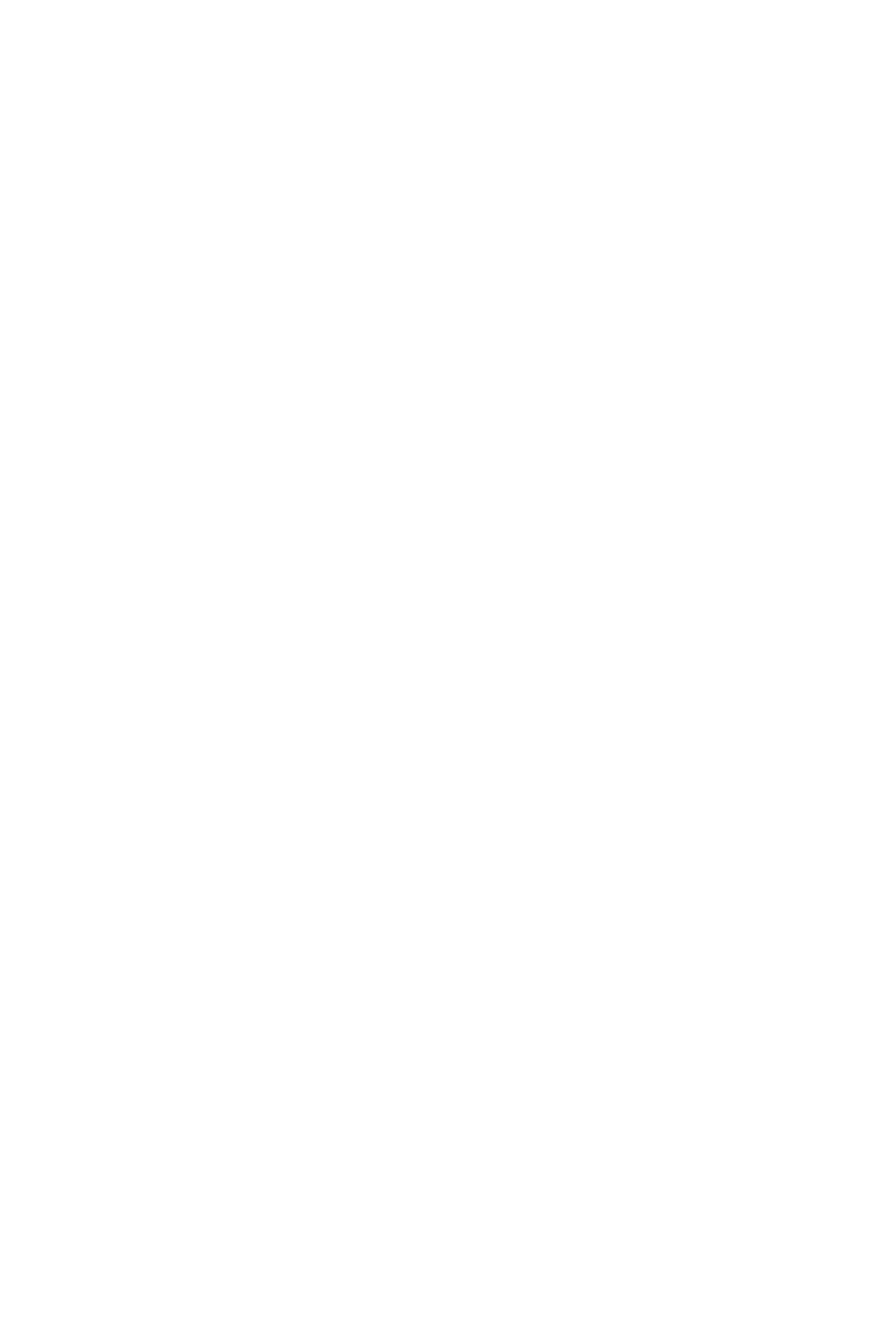
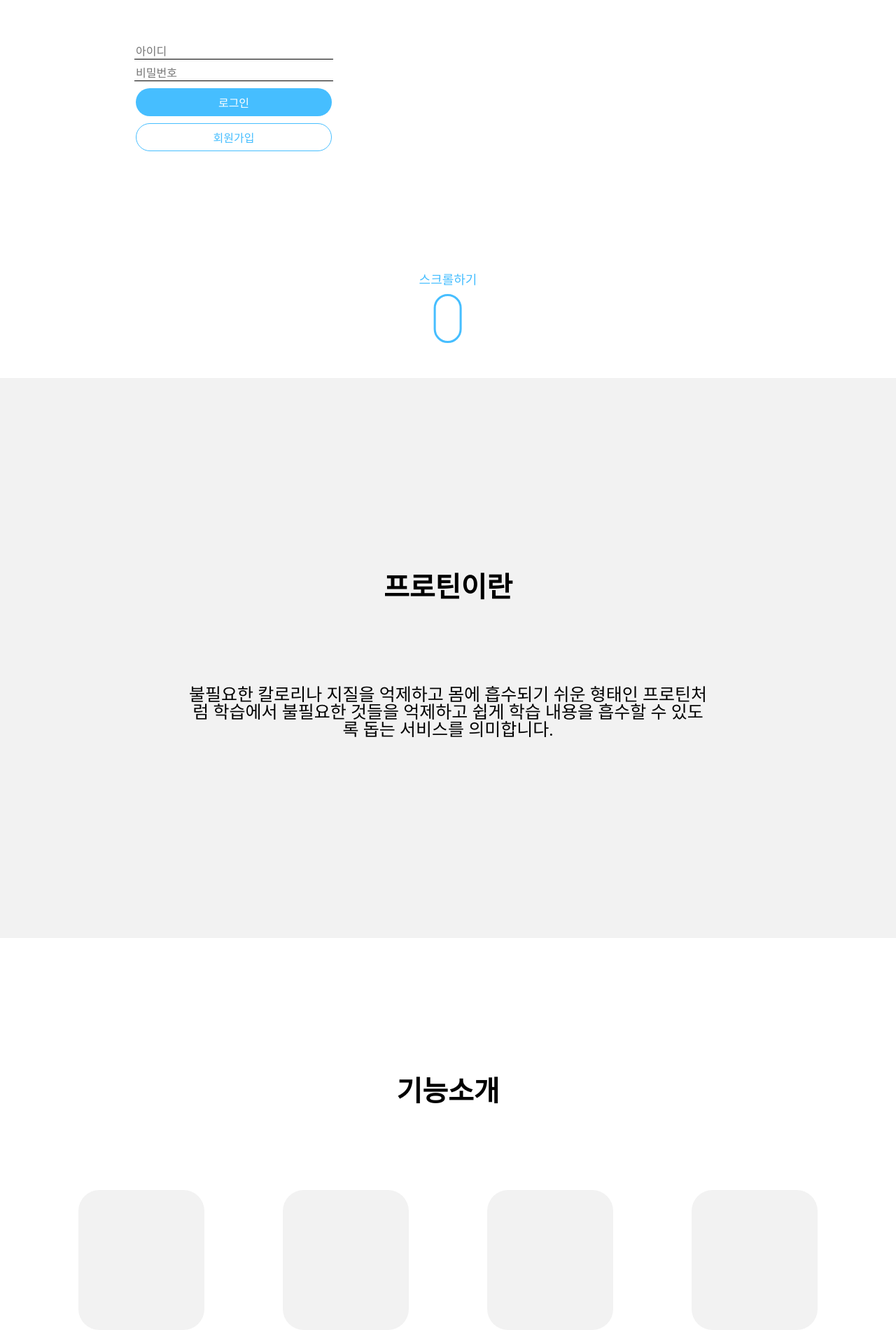
Before and after one commit to 5ewon/Web_Pages, a React (Create React App) app in the folder web-pages/: page / in a window 1280 px wide. Shown: the part 260-2180 px from the top of the page at 70% size. Before the commit the page ends 800 px from the top, so only its background shows below. Built offline with nearby package versions, Linux system fonts and the light colour scheme.

Commit message:
Building introduce web page frame

```diff
--- a/web-pages/src/App.js
+++ b/web-pages/src/App.js
@@ -1,6 +1,9 @@
+import FirstPage from "./js/introduce/FirstPage";
+
 function App() {
   return (
     <div>
+      <FirstPage />
     </div>
   );
 }
--- /dev/null
+++ b/web-pages/src/js/introduce/FirstPage.js
@@ -0,0 +1,18 @@
+import LoginPage from "./LoginPage";
+import IntroduceWeb from "./IntroduceWeb";
+import IntroduceFunction from "./IntroduceFunction";
+import Footer from "./Footer";
+import './introduce.css';
+
+function FirstPage() {
+    return(
+        <div id="first-page">
+            <LoginPage />
+            <IntroduceWeb />
+            <IntroduceFunction />
+            <Footer />
+        </div>
+    );
+}
+
+export default FirstPage;
--- /dev/null
+++ b/web-pages/src/js/introduce/Footer.js
@@ -0,0 +1,9 @@
+function Footer() {
+    return(
+        <footer id="introduce-footer">
+            푸터
+        </footer>
+    )
+}
+
+export default Footer;
--- /dev/null
+++ b/web-pages/src/js/introduce/IntroduceFunction.js
@@ -0,0 +1,19 @@
+function IntroduceFunction() {
+    return(
+        <div className="containers sticky">
+            <h3 id="introduce-function-h3">기능소개</h3>
+            <div id="functions-container">
+                <div className="function">
+                </div>
+                <div className="function">
+                </div>
+                <div className="function">
+                </div>
+                <div className="function">
+                </div>
+            </div>
+        </div>
+    )
+}
+
+export default IntroduceFunction;
--- /dev/null
+++ b/web-pages/src/js/introduce/IntroduceWeb.js
@@ -0,0 +1,16 @@
+function IntroduceWeb() {
+    return(
+        <div className="containers">
+            <h3 id="what-is-proteen">프로틴이란</h3>
+            <div id="introduce-web-paragraph">
+                불필요한 칼로리나 지질을 억제하고 몸에 흡수되기 쉬운 형태인 프로틴처럼
+                학습에서 불필요한 것들을 억제하고 쉽게 학습 내용을 흡수할 수 있도록 돕는
+                서비스를 의미합니다.
+            </div>
+            {/* <img />
+            <img /> */}
+        </div>
+    )
+}
+
+export default IntroduceWeb;
--- /dev/null
+++ b/web-pages/src/js/introduce/LoginPage.js
@@ -0,0 +1,35 @@
+import { useRef, useState } from 'react';
+
+function LoginPage() {
+    const scrollSign = useRef(null);
+    const [scrollOpacity, setScrollOpacity] = useState(false);
+    window.addEventListener('scroll', e => {
+        window.scrollY > 10 ?
+            setScrollOpacity(true)
+            : setScrollOpacity(false)
+    });
+    if(scrollOpacity)
+        setTimeout(() => scrollSign.current.classList.add('scroll-remove'), 0);
+    else
+    setTimeout(() => scrollSign.current.classList.remove('scroll-remove'), 0);
+    return(
+        <div className="containers">
+            <form id="login-form">
+                <input className="login-input" placeholder="아이디" />
+                <input className="login-input" placeholder="비밀번호" />
+                <input className="login-button" type="button" value="로그인"/>
+                <input className="login-button" type="button" value="회원가입"/>
+            </form>
+            <div id="scroll-sign" ref={scrollSign}>
+                스크롤하기
+                <div id="mouse-body">
+                    <div id="scroller"></div>
+                </div>
+            </div>
+            {/* <img id="logo" />
+            <img id="background-img" /> */}
+        </div>
+    )
+}
+
+export default LoginPage;
--- /dev/null
+++ b/web-pages/src/js/introduce/introduce.css
@@ -0,0 +1,223 @@
+/* http://meyerweb.com/eric/tools/css/reset/
+   v2.0 | 20110126
+   License: none (public domain)
+*/
+
+html, body, div, span, applet, object, iframe,
+h1, h2, h3, h4, h5, h6, p, blockquote, pre,
+a, abbr, acronym, address, big, cite, code,
+del, dfn, em, img, ins, kbd, q, s, samp,
+small, strike, strong, sub, sup, tt, var,
+b, u, i, center,
+dl, dt, dd, ol, ul, li,
+fieldset, form, label, legend,
+table, caption, tbody, tfoot, thead, tr, th, td,
+article, aside, canvas, details, embed,
+figure, figcaption, footer, header, hgroup,
+menu, nav, output, ruby, section, summary,
+time, mark, audio, video {
+	margin: 0;
+	padding: 0;
+	border: 0;
+	font-size: 100%;
+	font: inherit;
+	vertical-align: baseline;
+}
+/* HTML5 display-role reset for older browsers */
+article, aside, details, figcaption, figure,
+footer, header, hgroup, menu, nav, section {
+	display: block;
+}
+body {
+	line-height: 1;
+}
+ol, ul {
+	list-style: none;
+}
+input{
+    border: none;
+    outline: none;
+}
+
+/* FirstPage */
+
+::-webkit-scrollbar {
+    width: 10px;  /* 스크롤바의 너비 */
+}
+
+::-webkit-scrollbar-thumb {
+    height: 10%; /* 스크롤바의 길이 */
+    background: #46beff; /* 스크롤바의 색상 */
+    border-radius: 10px;
+}
+
+::-webkit-scrollbar-track {
+    background: hsla(213, 86%, 57%, 0.286);  /*스크롤바 뒷 배경 색상*/
+}
+
+#first-page{
+    scroll-behavior: smooth;
+}
+
+.containers{
+    position: sticky;
+    top: 0;
+    height: 100vh;
+    background-color: white;
+    z-index: 0;
+}
+.containers:nth-child(even){
+    background-color: #f2f2f2;
+}
+.containers:nth-child(2){
+    z-index: 1;
+}
+.containers:nth-child(3){
+    z-index: 2;
+}
+
+.sticky{
+    position: sticky;
+    top: 0;
+}
+
+/* LoginPage */
+
+#login-form{
+    width: min-content;
+    position:relative;
+    top: 50%;
+    transform: translateY(-50%);
+    left: 15%;
+    display: flex;
+    flex-direction: column;
+    align-items: center;
+}
+
+#login-form input{
+    width: 280px;
+    margin: 5px 0;
+    font-size: 16px;
+}
+
+.login-input{
+    border-bottom: 1px solid #000;
+    margin: 8px;
+}
+
+.login-button{
+    height: 40px;
+    background-color: #46beff;
+    color: white;
+    border-radius: 35px;
+}
+
+.login-button:last-child{
+    background-color: white;
+    border: 1px solid #46beff;
+    color: #46beff;
+}
+
+.login-button:first-child:hover{
+    color:#000;
+}
+
+#scroll-sign{
+    position: fixed;
+    left: 50%;
+    transform: translateX(-50%);
+    bottom: 50px;
+    font-size: 18px;
+    transition: 0.2s ease-out;
+    color: #46beff;
+}
+#mouse-body{
+    width: 40px;
+    height: 70px;
+    box-sizing: border-box;
+    border: 3px solid #46beff;
+    border-radius: 40px;
+    margin: 11px auto 0;
+}
+#scroller{
+    background: #46beff;
+    border: 1.5px solid #46beff;
+    border-radius: 3px;
+    width: 1.5px;
+    margin: 8px auto 0;
+    box-sizing: border-box;
+    height: 10px;
+    transform-origin: top;
+    animation-name: scroll;
+    animation-duration: 2s;
+    animation-iteration-count: infinite;
+}
+
+.scroll-remove{
+    opacity: 0;
+    bottom: 0;
+}
+
+@keyframes scroll{
+    0% { opacity: 0; }
+    0.1% { transform: translateY(0); opacity: 1;}
+    100% { transform: translateY(10px); opacity: 0;}
+}
+
+/* IntroduceWeb */
+
+#what-is-proteen{
+    position: relative;
+    display: inline-block;
+    top: 35%;
+    left: 50%;
+    transform: translateX(-50%);
+    font-size: 40px;
+    font-weight: 600;
+}
+
+#introduce-web-paragraph{
+    position: relative;
+    width: 740px;
+    text-align: center;
+    font-size: 25px;
+    left: 50%;
+    transform: translateX(-50%);
+    top: 50%;
+}
+
+/* IntroduceFunction */
+
+#introduce-function-h3{
+    position: relative;
+    display: inline-block;
+    font-size: 40px;
+    font-weight:bold;
+    top: 25%;
+    left: 50%;
+    transform: translateX(-50%);
+}
+
+#functions-container{
+    display: flex;
+    justify-content: space-evenly;
+    position: relative;
+    top: 40%;
+    height: 200px;
+}
+
+.function{
+    width: 180px;
+    background-color: #f2f2f2;
+    border-radius: 30px;
+}
+
+/* Footer */
+
+#introduce-footer{
+    position: sticky;
+    top: 0;
+    height: 50vh;
+    z-index: 3;
+    background-color: #eaeaea;
+}
```
